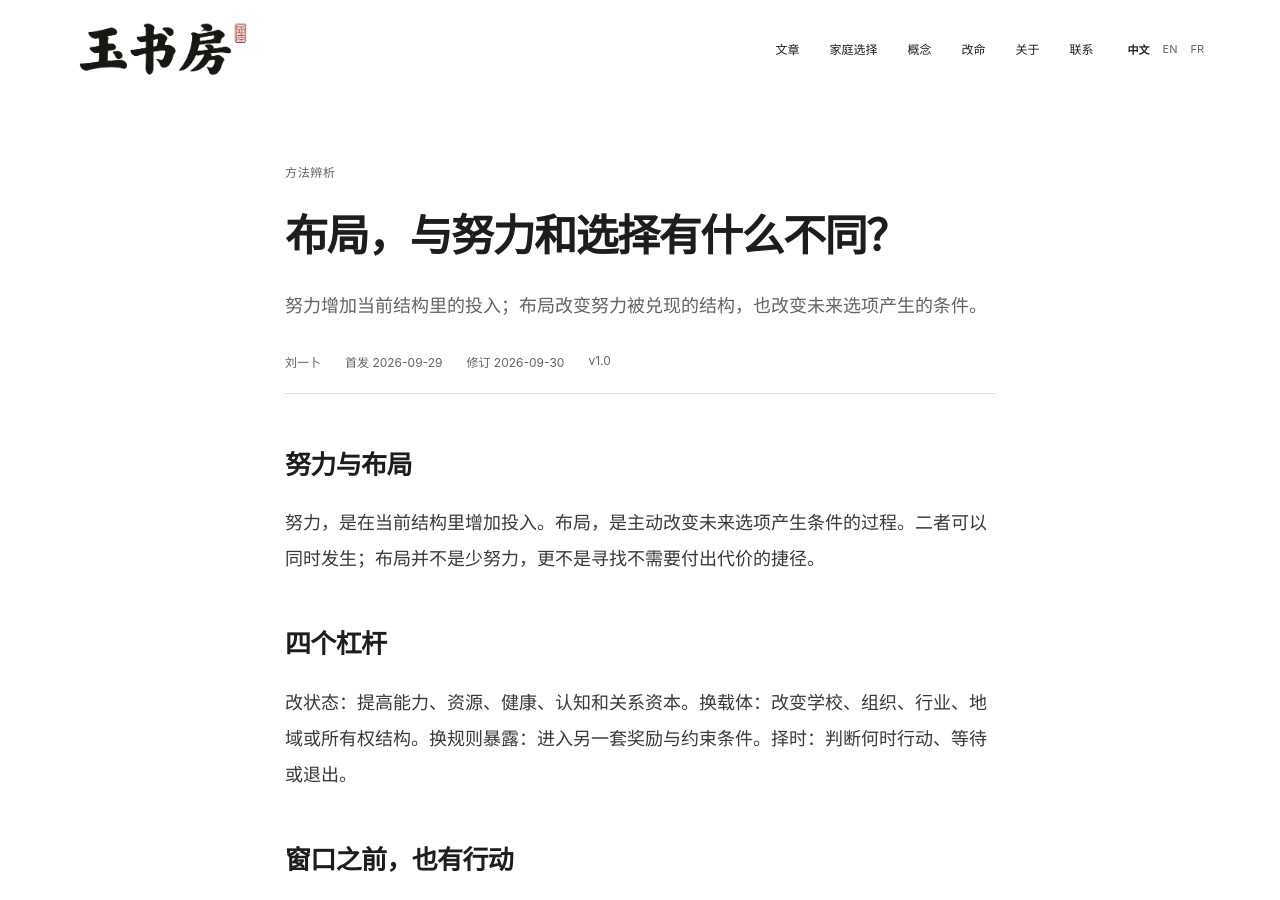
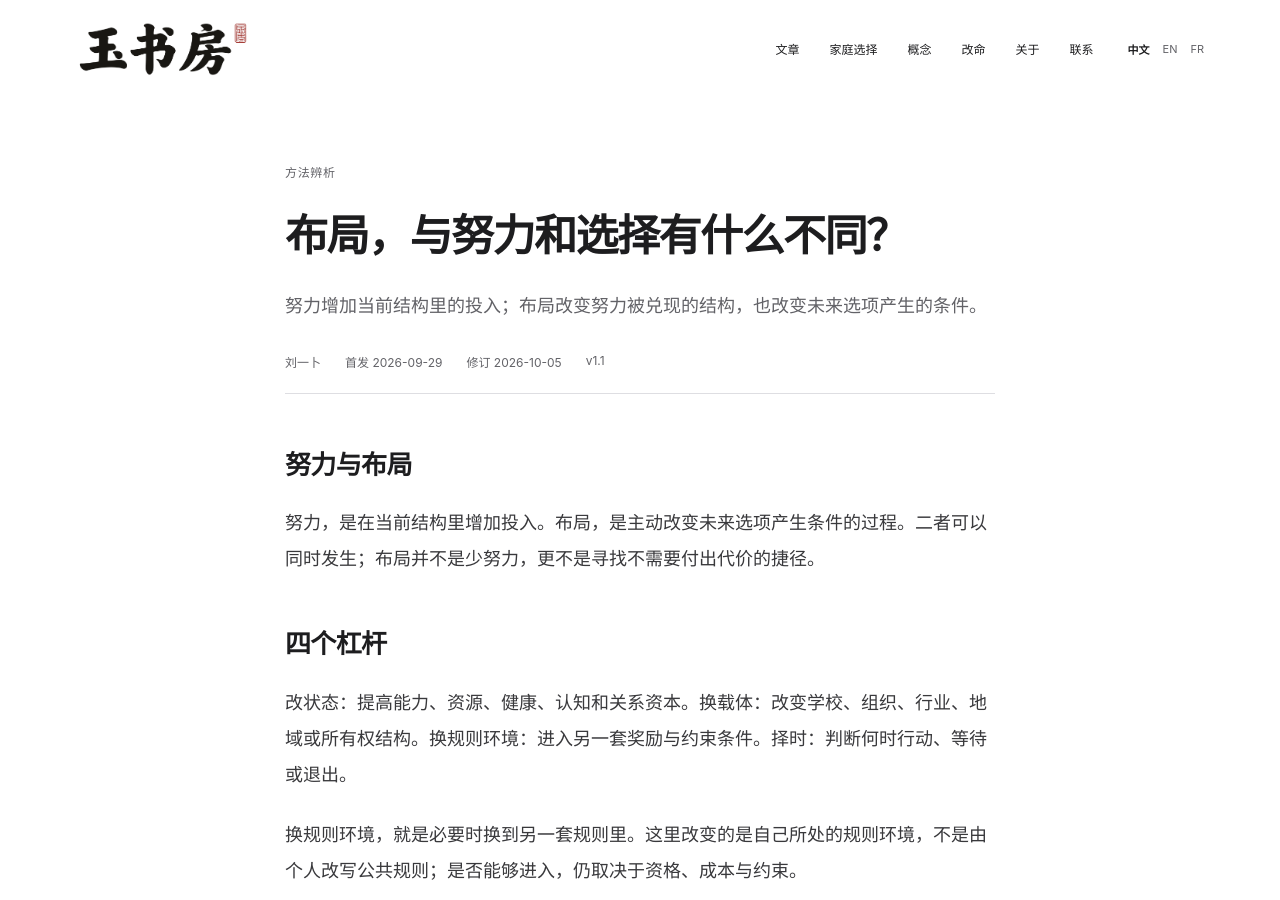
Before and after one commit to CharlieThomasMunger/yushufang, a Jekyll site: the page built from _posts/2026-09-29-effort-choice-and-layout.md, in a window 1280 px wide and 900 px high. Built offline with Jekyll 4.4.1, drawn with Linux system fonts in a browser that asks for light colours.

Commit message:
Unify public wording for choosing a rule environment

```diff
--- a/_posts/2026-09-29-effort-choice-and-layout.md
+++ b/_posts/2026-09-29-effort-choice-and-layout.md
@@ -7,8 +7,8 @@
 author: "刘一卜"
 body_class: "reading"
 date: "2026-09-29 12:00:00 +0200"
-last_updated: "2026-09-30 12:00:00 +0200"
-version: "1.0"
+last_updated: "2026-10-05 11:35:00 +0200"
+version: "1.1"
 category_label: "方法辨析"
 ---
 ## 努力与布局
@@ -17,7 +17,9 @@
 
 ## 四个杠杆
 
-改状态：提高能力、资源、健康、认知和关系资本。换载体：改变学校、组织、行业、地域或所有权结构。换规则暴露：进入另一套奖励与约束条件。择时：判断何时行动、等待或退出。
+改状态：提高能力、资源、健康、认知和关系资本。换载体：改变学校、组织、行业、地域或所有权结构。换规则环境：进入另一套奖励与约束条件。择时：判断何时行动、等待或退出。
+
+换规则环境，就是必要时换到另一套规则里。这里改变的是自己所处的规则环境，不是由个人改写公共规则；是否能够进入，仍取决于资格、成本与约束。
 
 ## 窗口之前，也有行动
 
--- a/concepts.html
+++ b/concepts.html
@@ -7,4 +7,4 @@
 author: "刘一卜"
 body_class: "reading"
 ---
-<p>以下是玉书房用于讨论命运与选择的工作定义。它们提供观察和提问的入口，具体判断仍须结合事实与边界。</p><section id="ming"><h2>命、运与运气</h2><p>命，是已经形成的条件、边界与路径惯性。运，是人和世界沿时间发生的变化。运气，是无法稳定预测和控制的随机冲击。</p><a class="blue-link" href="/essays/fate-change-and-chance/">命、运、运气，有什么区别？ <span>›</span></a></section><section id="structure"><h2>状态、载体与规则</h2><p>状态指你有什么；载体指这些条件在哪里兑现；规则指这个环境怎样奖励和限制你。它们是理解现实结果的至少三个维度，并不构成一条数学乘法公式。</p><a class="blue-link" href="/essays/the-structure-of-fate/">命运的结构：状态、载体、规则 <span>›</span></a></section><section id="options"><h2>真实的选项</h2><p>纸面上的机会，还不等于你的选项。一个真实选项至少要求你看得见、进得去、承担得起。满足这些条件，也不等于它必然值得选择。</p><a class="blue-link" href="/essays/opportunity-and-options/">为什么有机会，却还不是你的选项？ <span>›</span></a></section><section id="layout"><h2>布局</h2><p>布局，是主动改变未来选项产生条件的过程。四个主要杠杆是改状态、换载体、换规则暴露与择时。布局不能保证结果，也不能消除随机性。</p><a class="blue-link" href="/essays/effort-choice-and-layout/">布局，与努力和选择有什么不同？ <span>›</span></a></section>
+<p>以下是玉书房用于讨论命运与选择的工作定义。它们提供观察和提问的入口，具体判断仍须结合事实与边界。</p><section id="ming"><h2>命、运与运气</h2><p>命，是已经形成的条件、边界与路径惯性。运，是人和世界沿时间发生的变化。运气，是无法稳定预测和控制的随机冲击。</p><a class="blue-link" href="/essays/fate-change-and-chance/">命、运、运气，有什么区别？ <span>›</span></a></section><section id="structure"><h2>状态、载体与规则</h2><p>状态指你有什么；载体指这些条件在哪里兑现；规则指这个环境怎样奖励和限制你。它们是理解现实结果的至少三个维度，并不构成一条数学乘法公式。</p><a class="blue-link" href="/essays/the-structure-of-fate/">命运的结构：状态、载体、规则 <span>›</span></a></section><section id="options"><h2>真实的选项</h2><p>纸面上的机会，还不等于你的选项。一个真实选项至少要求你看得见、进得去、承担得起。满足这些条件，也不等于它必然值得选择。</p><a class="blue-link" href="/essays/opportunity-and-options/">为什么有机会，却还不是你的选项？ <span>›</span></a></section><section id="layout"><h2>布局</h2><p>布局，是主动改变未来选项产生条件的过程。四个主要杠杆是改状态、换载体、换规则环境与择时。布局不能保证结果，也不能消除随机性。</p><p>换规则环境，就是必要时换到另一套规则里。这里改变的是自己所处的规则环境，不是由个人改写公共规则。</p><a class="blue-link" href="/essays/effort-choice-and-layout/">布局，与努力和选择有什么不同？ <span>›</span></a></section>
```
Also changed, not shown: _posts/2026-10-02-where-yushufang-comes-from.html (+4 -4 lines).
